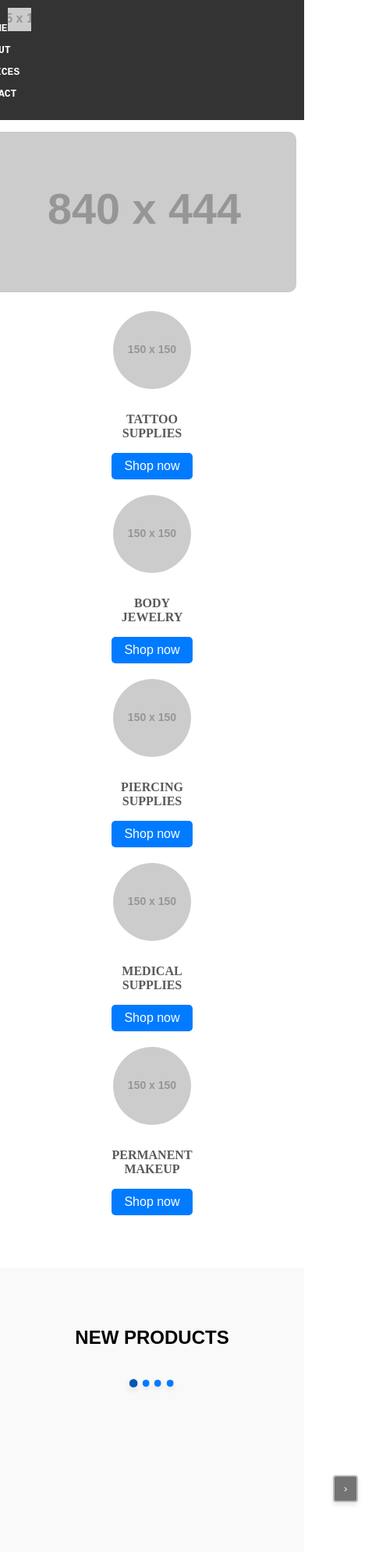
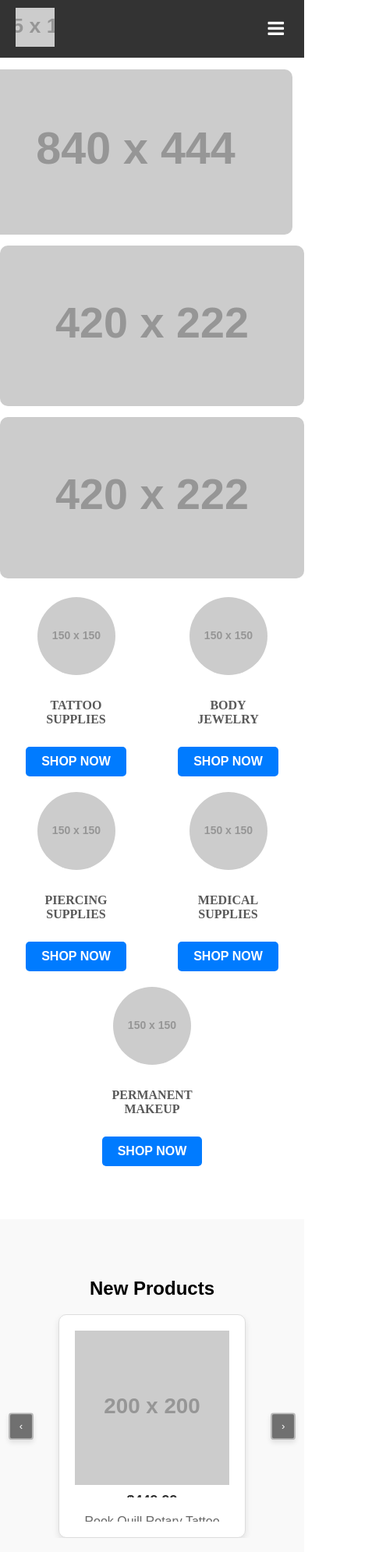
Before and after one commit to emiliank/sherointernship, a plain HTML site: page index.html in a window 390 px wide. Shown: the top 1991 px of the page at 78% size, 486 px wide, since content can reach past the window. Drawn offline with nearby package versions, Linux system fonts and the light colour scheme; placeholder pictures from the web are drawn by us.

Commit message:
Add files via upload

```diff
--- a/css/styles.css
+++ b/css/styles.css
@@ -1,9 +1,11 @@
+/* Base styles for all screen sizes */
 body {
     font-family: Arial, sans-serif;
     margin: 0;
     padding: 0;
     box-sizing: border-box;
 }
+
 .container {
     max-width: 1200px;
     margin: 0 auto;
@@ -14,22 +16,25 @@ body {
 .header {
     background-color: #333;
     color: #fff;
-    padding: 10px 0;
+    padding: 10px 20px;
+    position: relative;
+    display: flex;
+    justify-content: space-between;
+    align-items: center;
 }
 
 .header .logo img {
     height: 50px; /* Adjust size as needed */
-    position: absolute;
-    margin-top: -16px;
 }
 
 .nav ul {
     list-style-type: none;
-    text-align: right;
+    display: flex;
+    margin: 0;
+    padding: 0;
 }
 
 .nav ul li {
-    display: inline-block;
     margin-left: 20px;
 }
 
@@ -37,24 +42,55 @@ body {
     color: #fff;
     font-size: 13px;
     text-decoration: none;
-    position: relative;
-    right: 15em;
-    margin-right: 4em;
     text-transform: uppercase;
-    font-family: monospace;
     font-weight: 700;
 }
 
-
 .nav ul li a:hover {
     color: #ccc;
+}
+
+/* Mobile Navigation */
+.mobile-nav-toggle {
+    display: none;
+    background: none;
+    border: none;
+    color: #fff;
+    font-size: 24px;
+    cursor: pointer;
+}
+
+.mobile-nav {
+    display: none;
+    flex-direction: column;
+    align-items: center;
+    background-color: #333;
+    width: 100%;
+}
+
+.mobile-nav ul {
+    list-style-type: none;
+    margin: 0;
+    padding: 0;
+}
+
+.mobile-nav ul li {
+    margin: 10px 0;
+}
+
+.mobile-nav ul li a {
+    color: #fff;
+    font-size: 18px;
+    text-decoration: none;
+    text-transform: uppercase;
+    font-weight: 700;
 }
 
 /* Footer Styles */
 .footer {
     background-color: #333;
     color: #fff;
-    padding: 1px;
+    padding: 20px 0;
     text-align: center;
 }
 
@@ -64,30 +100,20 @@ body {
 
 .social-icons {
     list-style-type: none;
-    font-family: monospace;
+    padding: 0;
 }
-
 
 .social-icons li {
     display: inline-block;
-    margin-right: 30px;
+    margin-right: 15px;
 }
 
-.social-icons li a img {
-    width: 30px; /* Adjust size as needed */
+.social-icons li a {
     color: #fff;
+    font-size: 24px;
 }
 
-.social-icons li a .fa {
-  color: white;
-}
-
-
-
-main {
-    padding: 0;
-}
-
+/* Promo Section */
 .promo-section {
     display: flex;
     flex-direction: column;
@@ -95,9 +121,6 @@ main {
     position: relative;
     top: 15px;
 }
-
-
-
 
 .promo-images {
     display: flex;
@@ -114,8 +137,17 @@ main {
 }
 
 .large-promo {
-    flex: 0 0 868px;
+    /* flex: 0 0 868px; */
     height: 500px;
+}
+.large-promo img {
+    width: 103%;
+    height: auto;
+    position: relative;
+    max-height: 100%;
+    object-fit: cover;
+    border-radius: 10px;
+    right: 27px;
 }
 
 .small-promos {
@@ -146,13 +178,13 @@ main {
     margin: 10px;
 }
 
-
 .category p {
     font-family: fangsong;
     text-transform: uppercase;
     font-weight: 600;
     color: #595959;
 }
+
 .category img {
     width: 100px;
     height: 100px;
@@ -165,21 +197,6 @@ main {
     transform: scale(1.1);
 }
 
-.button {
-    display: inline-block;
-    padding: 10px 20px;
-    background-color: #007BFF;
-    color: #fff;
-    text-decoration: none;
-    border-radius: 5px;
-    transition: background-color 0.3s;
-}
-
-.button:hover {
-    background-color: #0056b3;
-}
-
-
 .new-products-section {
     text-align: center;
     margin: 40px 0;
@@ -188,27 +205,25 @@ main {
     padding: 55px 0;
     top: 43px;
 }
-        .new-products-section h2 {
-            font-family: Arial, sans-serif;
-            text-transform: uppercase;
-            margin-bottom: 20px;
-        }
+
 .glide {
     position: relative;
     margin: 0 auto;
     max-width: 800px;
 }
+
 .glide__track {
     overflow: hidden;
     position: relative;
 }
+
 .glide__slides {
     display: flex;
-            /* gap: 5px; */
     padding: 0 20px;
     margin: 0 auto;
     overflow: hidden;
 }
+
 .glide__slide {
     flex: 0 0 auto;
     display: flex;
@@ -216,22 +231,25 @@ main {
     padding: 0;
     margin-right: 5px;
 }
+
 .glide__arrow:hover {
     border-color: rgba(255, 255, 255, .8);
     box-shadow: 0 .5em 1em 0 rgba(0, 0, 0, .2);
     opacity: .8;
 }
+
 .glide__arrows {
     position: absolute;
     top: 50%;
-            left: -6em;
-            right: -6em;
+    left: -1em;
+    right: -1em;
     display: flex;
     justify-content: space-between;
     transform: translateY(-50%);
     padding: 0 20px;
     z-index: 10;
 }
+
 .glide__arrow--left,
 .glide__arrow--right {
     background-color: #0000008c !important;
@@ -241,10 +259,12 @@ main {
     border-radius: 50%;
     transition: background-color 0.3s;
 }
+
 .glide__arrow--left:hover,
 .glide__arrow--right:hover {
     background-color: #999 !important;
 }
+
 .glide__bullets {
     display: flex;
     justify-content: center;
@@ -254,6 +274,7 @@ main {
     left: 50%;
     transform: translateX(-50%);
 }
+
 .glide__bullet {
     width: 12px;
     height: 12px;
@@ -261,46 +282,90 @@ main {
     border-radius: 50%;
     margin: 0 5px;
     cursor: pointer;
-            transition: background 0.3s;
-            border: none;
+    transition: background-color 0.3s;
 }
-        .glide__bullet:hover,
+
 .glide__bullet--active {
-            background: #0056b3;
+    background-color: #0056b3;
 }
+
+@media (max-width: 768px) {
+    .promo-section {
+        flex-direction: column;
+        align-items: center;
+    }
+
+    .promo-images {
+        flex-direction: column;
+        gap: 10px;
+    }
+
+    .large-promo,
+    .small-promos {
+        width: 100%;
+        height: auto;
+    }
+
+    .small-promos {
+        flex-direction: column;
+        gap: 10px;
+    }
+
+    .nav ul {
+        display: none;
+    }
+
+    .mobile-nav-toggle {
+        display: block;
+    }
+
+    .mobile-nav.active {
+        display: flex;
+    }
+}
+
+/* Category Button Styles */
+.category a.button {
+    display: inline-block;
+    margin-top: 10px;
+    padding: 10px 20px;
+    background-color: #007BFF;
+    color: #fff;
+    text-transform: uppercase;
+    text-decoration: none;
+    font-weight: 700;
+    border-radius: 5px;
+    transition: background-color 0.3s, transform 0.3s;
+}
+
+.category a.button:hover {
+    background-color: #0056b3;
+    transform: scale(1.05);
+}
+
+/* Card Styles */
 .product-card {
     background: #fff;
-            border: 1px solid #ddd;
     border-radius: 10px;
-            /* box-shadow: 0 4px 8px rgba(0, 0, 0, 0.1); */
+    box-shadow: 0 4px 8px rgba(0, 0, 0, 0.1);
     overflow: hidden;
-            transition: transform 0.3s, box-shadow 0.3s;
-            width: 240px;
-            height: 287px;
-            display: flex;
-            flex-direction: column;
+    transition: transform 0.3s;
+    text-align: center;
+    padding: 20px;
+    height: 100%; /* Ensure cards have equal height */
 }
+
 .product-card img {
     width: 100%;
     height: auto;
-            display: block;
-            border-top-left-radius: 10px;
-            border-top-right-radius: 10px;
-            transition: transform 0.3s;
 }
-        .product-card:hover {
-            transform: translateY(-5px);
-            box-shadow: 0 8px 16px rgba(0, 0, 0, 0.2);
+
+.product-card .price {
+    font-size: 18px;
+    margin: 10px 0;
+    color: #333;
 }
-        .product-card:hover img {
-            transform: scale(1.1);
-        }
-        .product-details {
-            padding: 15px;
-            flex: 1;
-            display: flex;
-            flex-direction: column;
-        }
+
 .price {
     font-size: 14px;
     color: #007BFF;
@@ -310,6 +375,28 @@ main {
     text-overflow: ellipsis;
     white-space: nowrap;
 }
+
+.product-card .product-name {
+    font-size: 16px;
+    color: #666;
+}
+
+.product-card {
+    background: #fff;
+    border: 1px solid #ddd;
+    border-radius: 10px;
+    overflow: hidden;
+    transition: transform 0.3s, box-shadow 0.3s;
+    width: 240px;
+    height: 287px;
+    display: flex;
+    flex-direction: column;
+}
+
+.product-card:hover {
+    transform: scale(1.05);
+}
+
 .product-name {
     font-size: 16px;
     color: #333;
@@ -320,82 +407,3 @@ main {
     -webkit-line-clamp: 2;
     -webkit-box-orient: vertical;
 }
-        .button {
-            display: inline-block;
-            padding: 8px 16px;
-            background-color: #007BFF;
-            color: #fff;
-            text-decoration: none;
-            border-radius: 5px;
-            transition: background-color 0.3s;
-        }
-        .button:hover {
-            background-color: #0056b3;
-        }
-
-
-        /* Add media queries to optimize for tablets and mobile devices */
-@media screen and (max-width: 1200px) {
-    .large-promo {
-        flex: 0 0 100%;
-        height: auto;
-    }
-
-    .small-promos {
-        flex-direction: row;
-        gap: 10px;
-        height: auto;
-    }
-
-    .categories {
-        justify-content: space-around;
-    }
-
-    .category {
-        flex: 0 0 calc(33.33% - 20px);
-    }
-
-    .glide__slide {
-        flex: 0 0 calc(25% - 20px);
-        margin: 0 10px;
-    }
-}
-
-@media screen and (max-width: 1200px) {
-    .container {
-        padding: 0 10px;
-    }
-
-    .categories .category {
-        flex: 0 0 calc(50% - 20px);
-    }
-}
-
-@media screen and (max-width: 768px) {
-    .header .logo img {
-        height: 30px;
-    }
-
-    .nav ul {
-        text-align: center;
-    }
-
-    .nav ul li {
-        display: block;
-        margin: 10px 0;
-    }
-
-    .categories {
-        flex-direction: column;
-        align-items: center;
-    }
-
-    .category {
-        flex: 0 0 calc(100% - 20px);
-    }
-
-    .glide__slide {
-        flex: 0 0 calc(100% - 20px);
-        margin: 0 10px;
-    }
-}
--- a/index.html
+++ b/index.html
@@ -2,7 +2,8 @@
 <html lang="en">
 <head>
     <meta charset="UTF-8">
-    <meta name="viewport" content="width=device-width, initial-scale=1.0">
+    <meta name="viewport" content="width=device-width, initial-scale=1">
+
     <title>Static Website</title>
     <link rel="stylesheet" href="css/styles.css">
     <!-- Include Glide.js CSS -->
@@ -16,7 +17,6 @@
 </head>
 <body>
     <header class="header">
-        <div class="container">
         <div class="logo">
             <img src="https://via.placeholder.com/15x15" alt="Logo">
         </div>
@@ -28,6 +28,16 @@
                 <li><a href="#">Contact</a></li>
             </ul>
         </nav>
+        <button class="mobile-nav-toggle">
+            <i class="fa fa-bars"></i>
+        </button>
+        <div class="mobile-nav">
+            <ul>
+                <li><a href="#">Home</a></li>
+                <li><a href="#">About</a></li>
+                <li><a href="#">Services</a></li>
+                <li><a href="#">Contact</a></li>
+            </ul>
         </div>
     </header>
     <main>
@@ -112,7 +122,7 @@
                     <button class="glide__arrow glide__arrow--left" data-glide-dir="<">‹</button>
                     <button class="glide__arrow glide__arrow--right" data-glide-dir=">">›</button>
                 </div>
-                <div class="glide__bullets" data-glide-el="controls[nav]" style="position: sticky;">
+                <div class="glide__bullets" data-glide-el="controls[nav]" style="top: 18em;">
                     <button class="glide__bullet" data-glide-dir="=0"></button>
                     <button class="glide__bullet" data-glide-dir="=1"></button>
                     <button class="glide__bullet" data-glide-dir="=2"></button>
--- a/js/scripts.js
+++ b/js/scripts.js
@@ -39,3 +39,13 @@ document.addEventListener('DOMContentLoaded', function () {
     // Initial update to set correct bullet colors on page load
     updateBullets();
 });
+
+
+document.addEventListener('DOMContentLoaded', function () {
+    const mobileNavToggle = document.querySelector('.mobile-nav-toggle');
+    const mobileNav = document.querySelector('.mobile-nav');
+
+    mobileNavToggle.addEventListener('click', function () {
+        mobileNav.classList.toggle('active');
+    });
+});
```
Lines whose indentation alone changed are shown as unchanged.
